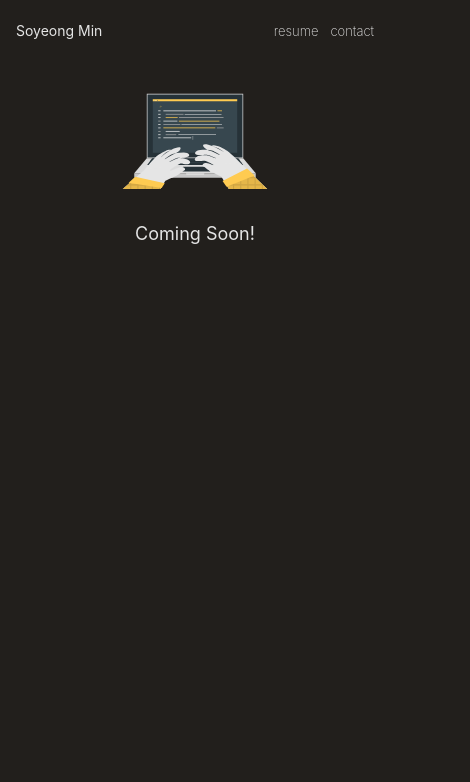
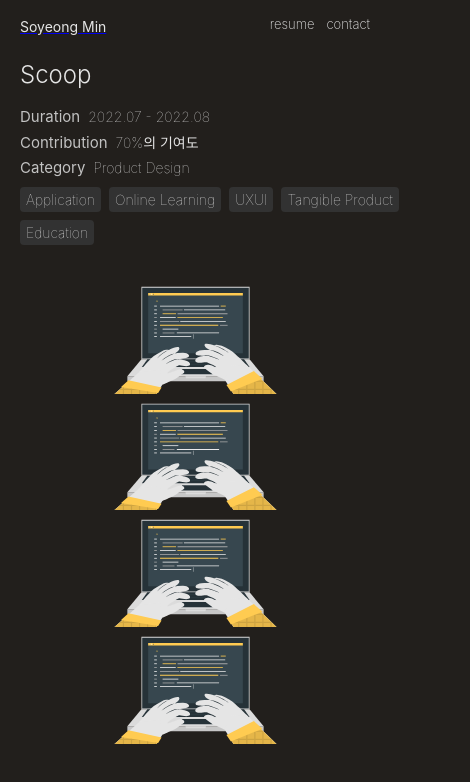
Before and after one commit to soyeongmin/portfolio, a React (Create React App) app: page /portfolio/project in a window 390 px wide. Shown: the top 782 px of the page, 470 px wide, since content can reach past the window. Built offline with nearby package versions, Linux system fonts and the light colour scheme.

Commit message:
create project view layout

```diff
--- a/public/index.html
+++ b/public/index.html
@@ -1,8 +1,37 @@
 <!DOCTYPE html>
 <html lang="en">
   <head>
+    <script type="text/javascript">
+      // Single Page Apps for GitHub Pages
+      // https://github.com/rafrex/spa-github-pages
+      // Copyright (c) 2016 Rafael Pedicini, licensed under the MIT License
+      // ----------------------------------------------------------------------
+      // This script checks to see if a redirect is present in the query string
+      // and converts it back into the correct url and adds it to the
+      // browser's history using window.history.replaceState(...),
+      // which won't cause the browser to attempt to load the new url.
+      // When the single page app is loaded further down in this file,
+      // the correct url will be waiting in the browser's history for
+      // the single page app to route accordingly.
+      (function (l) {
+        if (l.search) {
+          var q = {};
+          l.search.slice(1).split('&').forEach(function (v) {
+            var a = v.split('=');
+            q[a[0]] = a.slice(1).join('=').replace(/~and~/g, '&');
+          });
+          if (q.p !== undefined) {
+            window.history.replaceState(null, null,
+              l.pathname.slice(0, -1) + (q.p || '') +
+              (q.q ? ('?' + q.q) : '') +
+              l.hash
+            );
+          }
+        }
+      }(window.location))
+    </script>
     <meta charset="utf-8" />
-    <link rel="icon" href="%PUBLIC_URL%/favicon_ani.ico" />
+    <link rel="icon" href="%PUBLIC_URL%/tabIcon.ico" />
     <meta name="viewport" content="width=device-width, initial-scale=1" />
     <meta name="theme-color" content="#000000" />
     <meta
--- a/src/App.css
+++ b/src/App.css
@@ -9,11 +9,19 @@ html {
 }
 
 .Gnb {
-  padding: 12px 30px 12px 30px;
-  position: sticky;
-  display: flex;
+  position: fixed;
+  width: 100%;
+  padding: 20px 30px 20px 30px;
+  z-index:10;
+  display: inline-block;
+  box-sizing: border-box;
   justify-content: space-between;
   align-items: center;
+  /* background-color: #221F1C; */
+}
+.Gnb:hover {
+  cursor: pointer;
+  color: linear-gradient(to right, #ffcb51, #ff7151);
 }
 
 .BtnGroup {
@@ -39,6 +47,13 @@ button:hover {
 .Home_text {
   display: inline;
   font-size: 16px;
+  color:#e5e5e5;
+  text-decoration-line: rgba(104, 26, 26, 0);
+}
+
+.Home_text:hover {
+  color:rgb(127, 157, 255);
+  text-decoration-line: rgba(104, 26, 26, 0);
 }
 
 .Shelf {
@@ -46,7 +61,7 @@ button:hover {
   margin: 24px auto 0;
   display: flex;
   justify-content: center;
-  gap: 16px;
+  gap: 10px;
   flex-wrap: wrap;
   border: 1px solid #e5e5e5;
   border-style: none none solid;
@@ -56,11 +71,9 @@ button:hover {
 .Book {
   position: relative;
   display: block;
-  height:auto;
-  padding:16px 10px 10px;
   background-color: #e5e5e5;
   writing-mode: vertical-lr;
-  color: #212121;
+  color: #e5e5e5;
   text-align:justify;
   font-family: poppins;
   font-weight: 600;
@@ -72,20 +85,61 @@ button:hover {
   background-size: 100% 1100%;
   cursor: pointer;
   animation: animate 1.5s linear infinite;
+  transform: rotate(5deg);
+  transition-duration: 0.5s;
 }
 
 .YearMark {
-  text-align: right;
-  vertical-align: bottom;
-  padding: 8px 30px 36px 0;
+  /* text-align: right; */
+  vertical-align: center;
+  padding: 4px 0 0 0;
   font-size: 14px;
   font-weight: 100;
   color: #cdcdcd;
 }
 
+.PjLayout {
+  position: relative;
+  display: flex;
+  flex-direction:row;
+  justify-content:space-between;
+}
+
+.PjImages {
+  display: flex;
+  padding-top: 100px;
+  width: 75%;
+  flex-direction: column;
+  align-items: center;
+}
+
+.PjInfo {
+  display: inline-block;
+  position: fixed;
+  padding: 100px 60px 0px 20px;
+  width: 20%;
+
+  right:0;
+  background-color:#221F1C;
+  height:100%;
+  font-size: 24px;
+  font-weight: 300;
+}
+
+.PjSubtitle {
+  font-size: 15px;
+  font-weight: 400;
+  color:#c2c2c2;
+}
+
+p {
+  font-size: 14px;
+  font-weight: 100;
+}
+
 @media (max-width: 768px) {
   .Gnb {
-    padding: 8px 16px 12px 16px;
+    padding: 16px 20px 16px 20px;
   }
   .BtnGroup {
     gap: 12px;
@@ -107,12 +161,31 @@ button:hover {
   }
   .YearMark {
     font-size: 12px;
-    padding-right: 16px;
-    padding-bottom: 16px;
+    /* padding-right: 16px;
+    padding-bottom: 16px; */
   }
   .Book {
     font-size: 14px;
   }
+  .PjLayout {
+    flex-direction:column;
+  }
+  .PjImages {
+    width: auto;
+    padding: 32px 20px 32px 20px;
+  }
+  .PjInfo {
+    display: inline-block;
+    position: relative;
+    text-align: left;
+    padding-top: 60px;
+    background-color:#221F1C;
+    width:100%;
+    height:100%;
+    font-size: 24px;
+    font-weight: 300;
+  }
+
 }
 
 @keyframes animate {
--- a/src/App.tsx
+++ b/src/App.tsx
@@ -3,26 +3,32 @@ import { Route, Routes, BrowserRouter } from "react-router-dom";
 import './App.css';
 import 'animate.css';
 import Shelf from '../src/component/Shelf';
+import Gnb from '../src/component/Gnb';
 import Project from './page/projectView';
 
 function App() {
-  const pj21 = ["Scoop", "Little Dust", "MOIM", "Personal Quiz"];
-  const pj20 = ["Jo Malone", "Wave Box", "Airbnb redesign", "online edu tool"];
+  const pj = [
+    ["Jo Malone", '2019.09 - 2019.10'],
+    ["Chair Project", '2019.10 - 2019.12'],
+    ["Blue", "2020.05 - 2020.06"],
+    ["Wave Box", "2020.07 - 2020.08"],
+    ["Airbnb Redesign", "2020.09 - 2020.10"],
+    ["Vehicle Voice Relationship", "2020.10 - 2020.11"],
+    ["online Edu Tool", "2020.10 - 2020.12"],
+    ["Scoop", "2020.09 - 2020.12"],
+    ["MOIM", "2021.02 - 2021.04"],
+    ["Little Dust", "2022.03 - 2022.06"],
+    ["Personal Quiz", "2022.05 - 2022.06"]
+  ];
   return (
     <BrowserRouter>
         <div className="App">
-          <div className='Gnb'>
-            <p className='Home_text'>Soyeong Min</p>
-            <div className='BtnGroup'>
-              <button onClick={() => alert("I'm resume")}>resume</button>
-              <button>contact</button>
-            </div>
-          </div>
+          <Gnb/>
           <Routes>
             <Route path='/portfolio' element={
               <div>
-                <Shelf key={1} year='2021 -' projects={pj21}/>
-                <Shelf key={2} year='2019 - 2020' projects={pj20}/>
+                <Shelf key={1} year='2021 -' projects={pj}/>
+                {/* <Shelf key={2} year='2019 - 2020' projects={pj20}/> */}
               </div>
             } />
             <Route path='portfolio/project' element={<Project/>} />
--- /dev/null
+++ b/src/component/Book.tsx
@@ -0,0 +1,32 @@
+import React, {useState} from 'react';
+import {useNavigate} from 'react-router-dom';
+
+type props = {
+    projectName: string;
+    hoverAction: (item:string) => void;
+}
+
+const Book = (props:props) => {
+    const [currentItem, setCurrentItem] = useState<string>('');
+    const [itemColor, setItemColor] = useState<string>('');
+    const navigate = useNavigate();
+    const movePj = () => {
+        navigate("/portfolio/project");
+    }
+
+const projectHover = () => {
+    props.hoverAction(props.projectName);
+    setItemColor("rgba(0,0,0,0)");
+};
+
+return (
+    <div onMouseOver={projectHover}
+        onMouseOut={() => setItemColor('#e5e5e5')}
+        onClick={movePj}
+        className='Book'
+        style={{marginTop:props.projectName.length*2, padding:props.projectName.length, backgroundColor:`${itemColor}`}}
+    >{}</div>
+)
+}
+
+export default Book;
--- /dev/null
+++ b/src/component/Gnb.tsx
@@ -0,0 +1,22 @@
+import React from 'react';
+import { Link, useNavigate } from 'react-router-dom';
+
+const Gnb = () => {
+    const navigate = useNavigate();
+    const moveHome = () => {
+        navigate("/portfolio");
+    }
+    return (
+        <div className='Gnb'>
+            <Link to="/portfolio">
+                <div className='Home_text'>Soyeong Min</div>
+            </Link>
+            <div className='BtnGroup'>
+              <button onClick={() => alert("I'm resume")}>resume</button>
+              <button onClick={() => alert("Wait a month")}>contact</button>
+            </div>
+        </div>
+    )
+}
+
+export default Gnb;
--- a/src/component/Shelf.tsx
+++ b/src/component/Shelf.tsx
@@ -1,27 +1,34 @@
-import React from 'react';
+import React, { useState } from 'react';
 import { Route, useNavigate } from 'react-router-dom';
-import ScrollHorizontal from 'react-scroll-horizontal';
+import Book from './Book';
 
 
 interface props {
     year: string,
-    projects: string[],
+    projects: string[][],
 }
 
 const Shelf = (props:props) => {
-    const navigate = useNavigate();
-    const movePj = () => {
-        navigate("/portfolio/project");
+    const [pj, setPj] = useState<string>('');
+    const [duration, setDuration] = useState<string>('');
+    const [itemColor, setItemColor] = useState<string>('');
+    const showProjectName = (item:string) => {
+        setPj(item);
+        setDuration(props.projects[props.projects.map(e => e[0]).indexOf(item)][1]);
+        // console.log(props.projects.indexOf(item));
     }
 
     return (
-        <div>
+        <div style={{position:'absolute', top:150, width:'100vw'}}>
             <div className='Shelf'>
                 {props.projects.map((e, idx) => {
-                    return <div key={idx} className='Book' style={{marginTop:e.length*2, }} onClick={movePj}> {e}</div>
+                    return <Book key={idx} hoverAction={showProjectName} projectName={e[0]}/>
                 })}
             </div>
-            <div className='YearMark'>{props.year}</div>
+            <div style={{display:'flex', padding:8, justifyContent:'center', alignItems: 'center', gap:12}}>
+                <div style={{fontSize:15, fontWeight:200}}>{pj}</div>
+                <div className='YearMark'>{duration}</div>
+            </div>
         </div>
     )
 }
--- a/src/page/projectView.tsx
+++ b/src/page/projectView.tsx
@@ -3,9 +3,42 @@ import preparing from '../preparing.svg'
 
 const Project = () => {
     return (
-        <div style={{textAlign:'center', marginTop:20}}>
-            <img style={{textAlign:'center'}} width='40%' src={preparing} />
-            <div style={{textAlign:'center', fontSize:18, paddingTop:30}}>Coming Soon!</div>
+        <div className='PjLayout'>
+            <div className='PjInfo'>
+                <div style={{paddingBottom: 12}}>Scoop</div>
+                <div style={{display:'flex', flexDirection:'row', gap: 8, alignItems:'center', paddingTop:6}}>
+                    <div className='PjSubtitle'>Duration</div>
+                    <div style={{fontSize:14, fontWeight:100}}>2022.07 - 2022.08</div>
+                </div>
+                <div style={{display:'flex', flexDirection:'row', gap: 8, alignItems:'center', paddingTop:6}}>
+                    <div className='PjSubtitle'>Contribution</div>
+                    <div style={{fontSize:14, fontWeight:100}}>70%의 기여도</div>
+                </div>
+                <div style={{display:'flex', flexDirection:'row', gap: 8, alignItems:'center', paddingTop:6}}>
+                    <div className='PjSubtitle'>Category</div>
+                    <div style={{fontSize:14, fontWeight:100}}>Product Design</div>
+                </div>
+                <div style={{display:'flex', flexDirection:'row', gap: 8, alignItems:'center', paddingTop:10, flexWrap:'wrap'}}>
+                    <div style={{fontSize:14, fontWeight:100, backgroundColor:'#323232', borderRadius:4, padding:'4px 6px 4px 6px'}}>Application</div>
+                    <div style={{fontSize:14, fontWeight:100, backgroundColor:'#323232', borderRadius:4, padding:'4px 6px 4px 6px'}}>Online Learning</div>
+                    <div style={{fontSize:14, fontWeight:100, backgroundColor:'#323232', borderRadius:4, padding:'4px 6px 4px 6px'}}>UXUI</div>
+                    <div style={{fontSize:14, fontWeight:100, backgroundColor:'#323232', borderRadius:4, padding:'4px 6px 4px 6px'}}>Tangible Product</div>
+                    <div style={{fontSize:14, fontWeight:100, backgroundColor:'#323232', borderRadius:4, padding:'4px 6px 4px 6px'}}>Education</div>
+                </div>
+                {/* <div style={{display:'flex', flexDirection:'row', gap: 8, alignItems:'center', paddingTop:50}}>
+                    <div style={{fontSize:14, fontWeight:100}}>Scoop is a helper for students and instructors in online.
+                    Dummy sentences are here.
+                    Dummy sentences are here.
+                    Dummy sentences are here.
+                    Dummy sentences are here. </div>
+                </div> */}
+            </div>
+            <div className='PjImages'>
+                <img style={{textAlign:'center'}} width='50%' src={preparing} />
+                <img style={{textAlign:'center'}} width='50%' src={preparing} />
+                <img style={{textAlign:'center'}} width='50%' src={preparing} />
+                <img style={{textAlign:'center'}} width='50%' src={preparing} />
+            </div>
         </div>
     )
 }
```
Also changed, not shown: public/404.html (added, +41 -0 lines), src/component/FakeBook.tsx (added, +9 -0 lines), 1 other file (tests, documents, lock files or other folders).
